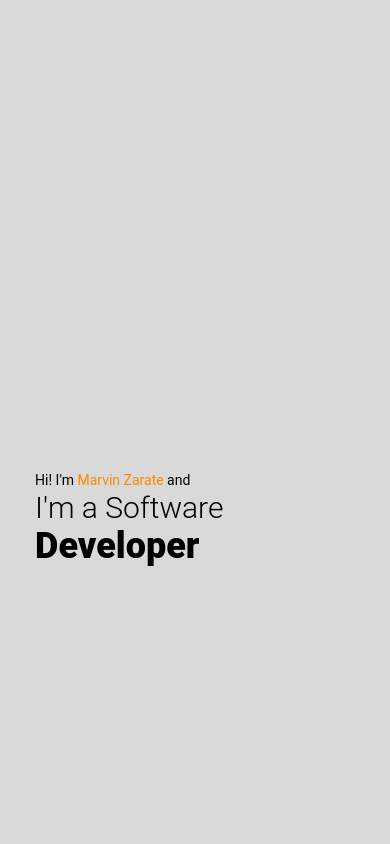
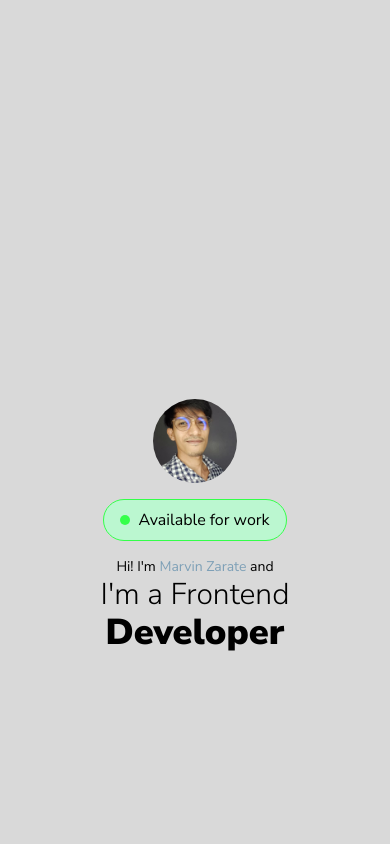
Before and after one commit to bettermarvz/marvinzarate, a Next.js app: page / in a window 390 px wide. Shown: the top 844 px of the page. Built offline with nearby package versions, Linux system fonts and the light colour scheme.

Commit message:
fix: updated typeface - updated mobile style

```diff
--- a/src/app/Components/ContactForm/ContactForm.tsx
+++ b/src/app/Components/ContactForm/ContactForm.tsx
@@ -35,12 +35,12 @@ const ContactForm = () => {
    });
   }
   return (
-	<div className='border w-full flex'>
+	<div className='sm:border w-full flex'>
 		{/* <div className="bg-red-500 h-full w-1/3">
 sa
 			</div> */}
 		<div className = 'w-full h-full flex justify-center items-center flex-col gap-10 py-10'><form
-			className=" w-3/4"
+			className=" sm:w-3/4"
 			onSubmit={(e) => formSubmitHandler(e)}
 		>
 			<TextInput
@@ -74,8 +74,7 @@ sa
         size='xl'
         fullWidth
         variant="filled"
-        color="#FF8700"
-        className='bg-[#FF8700]'>
+        color="#7EA0B7">
 				Send
 			</Button>
 		</form>
--- a/src/app/layout.tsx
+++ b/src/app/layout.tsx
@@ -1,11 +1,11 @@
 import './globals.css'
 import type { Metadata } from 'next'
-import { Inter } from 'next/font/google'
+import { Nunito_Sans } from 'next/font/google'
 import '@mantine/core/styles.css';
 
 import { MantineProvider, ColorSchemeScript } from '@mantine/core'
 
-const inter = Inter({ subsets: ['latin'] })
+const nunito = Nunito_Sans({ subsets: ['latin'] })
 
 export const metadata: Metadata = {
   title: 'Create Next App',
@@ -22,7 +22,7 @@ export default function RootLayout({
       <head>
         <ColorSchemeScript />
       </head>
-      <body className={inter.className}>
+      <body className={nunito.className}>
         <MantineProvider>{children}
         </MantineProvider></body>
     </html>
--- a/src/app/page.tsx
+++ b/src/app/page.tsx
@@ -3,13 +3,17 @@
 import React from 'react'
 import Image from 'next/image'
 import ContactForm from './Components/ContactForm/ContactForm'
+import { Avatar } from "@mantine/core";
 
 const Main = () => {
   return (
     <>
-    {/* <div className='fixed flex w-full justify-between z-10 h-14 items-center px-[9vw] cursor-default'>
-            <span>MARVZ</span>
-            <div>MARVZ</div>
+    {/* <div className='fixed flex w-full justify-between z-10 items-center py-4 px-[9vw] cursor-default'>
+        <div className='flex items-center gap-4'> <Avatar src="/marvz.jpg" size='xl' alt="it's me" />
+          <div className='flex gap-4'>
+            <span className='flex items-center gap-1 p-2 bg-green-200 rounded-full'><div className='text-[8px] leading-none relative inline-block w-[10px] h-[10px] bg-[#34ff4a] rounded-[50%] ' /> Available for work</span>
+          </div>
+        </div>
       </div> */}
       {/* <div className='fixed flex w-full justify-between bottom-0 z-10 h-14 items-center px-[1vw] cursor-default'>
             <span>Scroll down [ v ]</span>
@@ -18,25 +22,46 @@ const Main = () => {
     <div className='relative w-[100svw]'>
       <div className='w-full h-[120svh] bg-[#D9D9D9]'>
         <div className='fixed top-0 z-0 flex items-center w-full h-full'>
-          <div className='sm:w-1/2 w-full font-roboto flex flex-col pl-[9vw] mt-48'>
-            <p className='sm:text-4xl text-sm'>{`Hi! I'm`} <span className='text-[#FF8700]'>Marvin Zarate</span> and</p>
-            <p className='sm:text-9xl text-3xl font-light'>{`I'm a Software`}</p>
-            <p className='sm:text-9xl text-4xl font-black'>{`Developer`}</p>
+          <div className='sm:w-1/2 w-full flex flex-col sm:pl-[9vw] mt-48 sm:items-start items-center'>
+            {/* <div className=' flex w-full justify-between z-10 items-center py-4  cursor-default'> */}
+              <div className='flex sm:flex-row flex-col items-center gap-4 py-4'>
+                <Avatar src="/marvz.jpg" size='xl' alt="it's me" />
+                <div className='flex gap-4'>
+                  <span className='flex items-center gap-2 py-2 px-4 bg-green-200 rounded-full border-[#34ff4a] border'>
+                    <div className='text-[8px] leading-none relative inline-block w-[10px] h-[10px] bg-[#34ff4a] rounded-[50%] ' />
+                    Available for work
+                  </span>
+                </div>
+              </div>
+            {/* </div> */}
+            <p className='sm:text-4xl text-sm'>{`Hi! I'm`} <span className='text-[#7EA0B7]'>Marvin Zarate</span> and</p>
+            <p className='sm:text-8xl text-3xl font-light'>{`I'm a Frontend`}</p>
+            <p className='sm:text-8xl text-4xl font-black'>{`Developer`}</p>
           </div>
-          <div className='w-1/2 h-full '>
+          <div className='w-1/2 h-full sm:block hidden'>
             {/* <img src='/marvz.jpg' /> */}
             </div>
         </div>
       </div>
-      <div className='w-full h-[120svh] bg-[#FF8700]' style={{'clipPath':'polygon(0 0, 100% 0%, 100% 100%, 0% 100%)'}}>
-      {/* <div className='w-full h-[200svh] bg-[#FF8700]' style={{'clipPath':'polygon(100% 0%, 100% 100%, 0% 100%, 0% 50%)'}}> */}
+      <div className='w-full h-[120svh] bg-[#7EA0B7]' style={{'clipPath':'polygon(0 0, 100% 0%, 100% 100%, 0% 100%)'}}>
         <div className='fixed top-0 z-10 flex items-center w-full h-full'>
-          <div className='sm:w-1/2 w-full font-roboto flex flex-col text-white  pl-[9vw] mt-48'>
+          <div className='sm:w-1/2 w-full flex flex-col sm:pl-[9vw] mt-48 sm:items-start items-center text-white'>
+            {/* <div className=' flex w-full justify-between z-10 items-center py-4  cursor-default'> */}
+              <div className='flex sm:flex-row flex-col items-center gap-4 py-4'>
+                <Avatar src="/marvz.jpg" size='xl' alt="it's me" />
+                <div className='flex gap-4'>
+                  <span className='flex items-center gap-2 py-2 px-4 bg-green-200 rounded-full border-[#34ff4a] border text-black'>
+                    <div className='text-[8px] leading-none relative inline-block w-[10px] h-[10px] bg-[#34ff4a] rounded-[50%] ' />
+                    Available for work
+                  </span>
+                </div>
+              </div>
+            {/* </div> */}
             <p className='sm:text-4xl text-sm'>{`Hi! I'm`} <span className='text-[#232F28]'>Marvin Zarate</span> and</p>
-            <p className='sm:text-9xl text-3xl font-extralight'>{`I'm a UI/UX`}</p>
-            <p className='sm:text-9xl text-4xl font-black'>Designer</p>
+            <p className='sm:text-8xl text-3xl font-extralight'>{`I'm a UI/UX`}</p>
+            <p className='sm:text-8xl text-4xl font-black'>Designer</p>
           </div>
-          <div className='w-1/2 h-full'>
+          <div className='w-1/2 h-full sm:block hidden'>
             {/* <img src='/marvz.jpg' /> */}
             </div>
         </div>
@@ -45,7 +70,7 @@ const Main = () => {
         <div className='flex flex-col items-center gap-10 w-full h-full py-14 px-[9vw]'>
           <p className='sm:text-[50px] text-4xl'>About</p>
           <p className=' sm:w-[70%] w-full text-center sm:text-lg text-base'>
-            {`Marvz`} <span className='text-[#FF8700] text-xs'>{`(He/Him)`}</span>, {`I’m a versatile professional who started as a graphic designer and transitioned into Web development. I specialize in web design using Figma, and I'm proficient in React.js, Next.js, and Webflow. My passion lies in creating visually stunning and highly functional websites. I'm dedicated to staying at the forefront of design and development trends to deliver innovative solutions. Let's collaborate to bring your digital vision to life!`}
+            {`Marvz`}, {`I’m a versatile professional who started as a graphic designer and transitioned into Web development. I specialize in web design using Figma, and I'm proficient in React.js, Next.js, and Webflow. My passion lies in creating visually stunning and highly functional websites. I'm dedicated to staying at the forefront of design and development trends to deliver innovative solutions. Let's collaborate to bring your digital vision to life!`}
             </p>
             <p className='text-[25px]'>Sample Works</p>
             <div className='grid sm:grid-flow-col grid-flow-row gap-6 w-full'>
```
